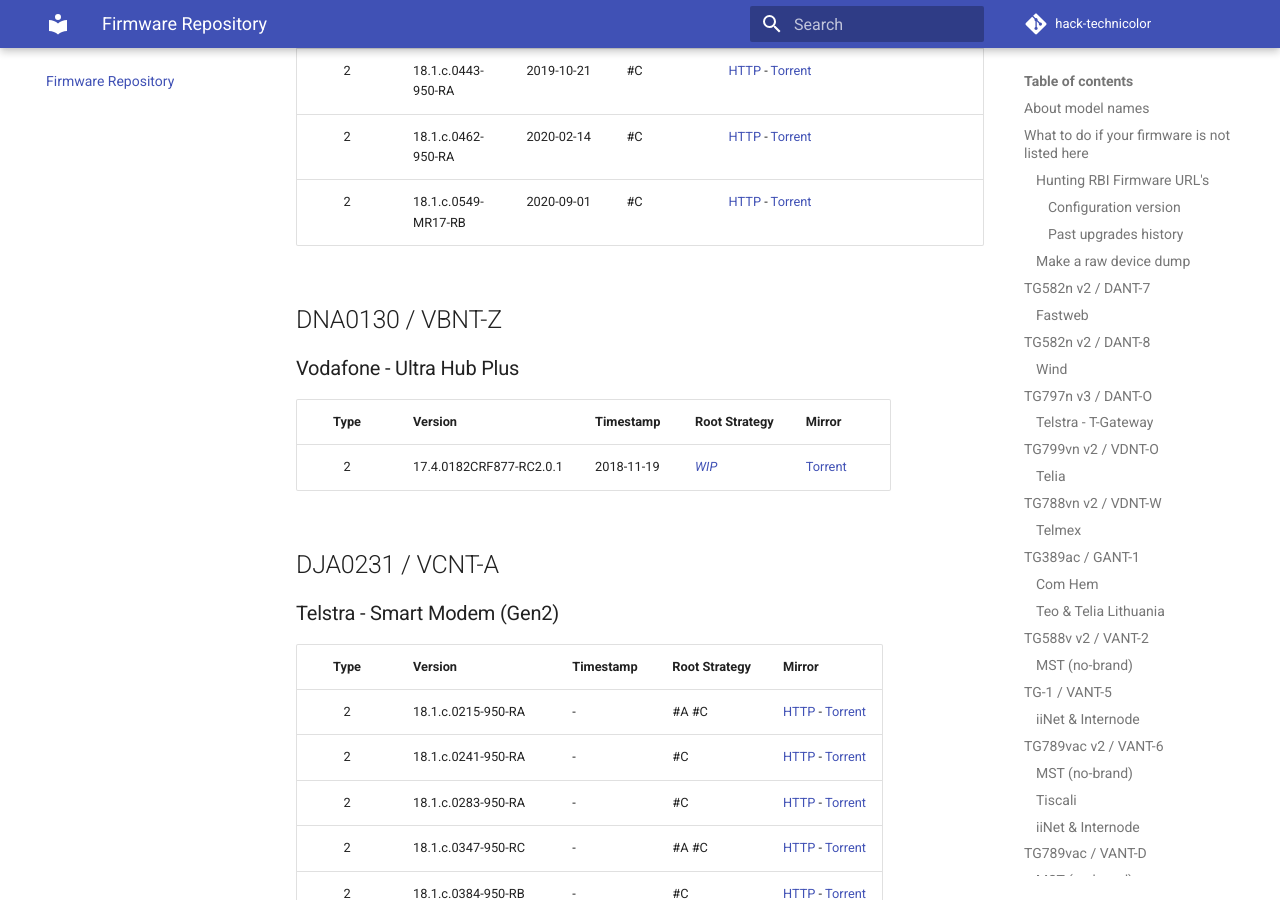
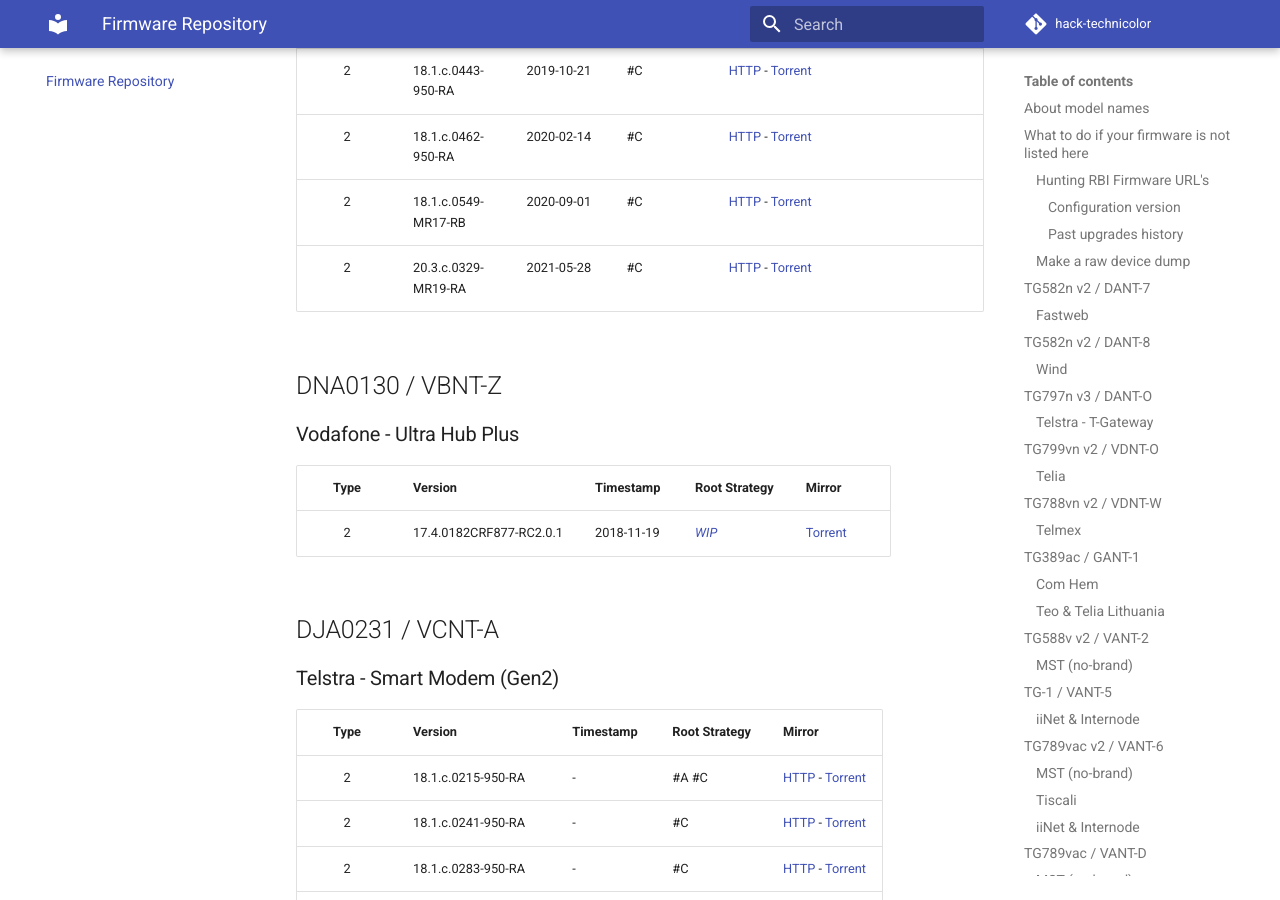
Before and after one commit to hack-technicolor/hack-technicolor, an MkDocs documentation site: the page built from docs/Repository.md, in a window 1280 px wide and 900 px high, scrolled down 20080 px. Built offline with MkDocs 1.6.1 and Material for MkDocs 9.7.7, drawn with Linux system fonts in a browser that asks for light colours; comment, search, counter and statistics services are not loaded.

Commit message:
vbnt-v: add 20.3.c.0329-MR19-RA

```diff
--- a/docs/Repository.md
+++ b/docs/Repository.md
@@ -536,6 +536,7 @@
 | 2      | 18.1.c.0443-950-RA  | 2019-10-21 | #C            | [HTTP](http://fwstore.bdms.telstra.net/Technicolor_vbnt-v_CRF979_18.1.c.0443-950-RA/vbnt-v_CRF979_18.1.c.0443-950-RA.rbi) - [Torrent](https://github.com/hack-technicolor/hack-technicolor/blob/master/torrents/vbnt-v/vbnt-v_CRF979_18.1.c.0443-950-RA.rbi.torrent?raw=true) |
 | 2      | 18.1.c.0462-950-RA  | 2020-02-14 | #C            | [HTTP](http://fwstore.bdms.telstra.net/Technicolor_vbnt-v_vbnt-v_CRF993-18.1.c.0462-950-RA/vbnt-v_CRF993-18.1.c.0462-950-RA.rbi) - [Torrent](https://github.com/hack-technicolor/hack-technicolor/blob/master/torrents/vbnt-v/vbnt-v_CRF993-18.1.c.0462-950-RA.rbi.torrent?raw=true) |
 | 2      | 18.1.c.0549-MR17-RB | 2020-09-01 | #C            | [HTTP](http://fwstore.bdms.telstra.net/Technicolor_vbnt-v_18.1.c.0549-MR17-RB/vbnt-v_18.1.c.0549-MR17-RB.rbi) - [Torrent](https://github.com/hack-technicolor/hack-technicolor/blob/master/torrents/vbnt-v/vbnt-v_18.1.c.0549-MR17-RB.rbi.torrent?raw=true) |
+| 2      | 20.3.c.0329-MR19-RA | 2021-05-28 | #C            | [HTTP](http://fwstore.bdms.telstra.net/Technicolor_vbnt-v_20.3.c.0329-MR19-RA/vbnt-v_20.3.c.0329-MR19-RA.rbi) - [Torrent](https://github.com/hack-technicolor/hack-technicolor/blob/master/torrents/vbnt-v/vbnt-v_20.3.c.0329-MR19-RA.rbi.torrent?raw=true) |
 
 ## DNA0130 / VBNT-Z
 
```
Also changed, not shown: 1 other file.
